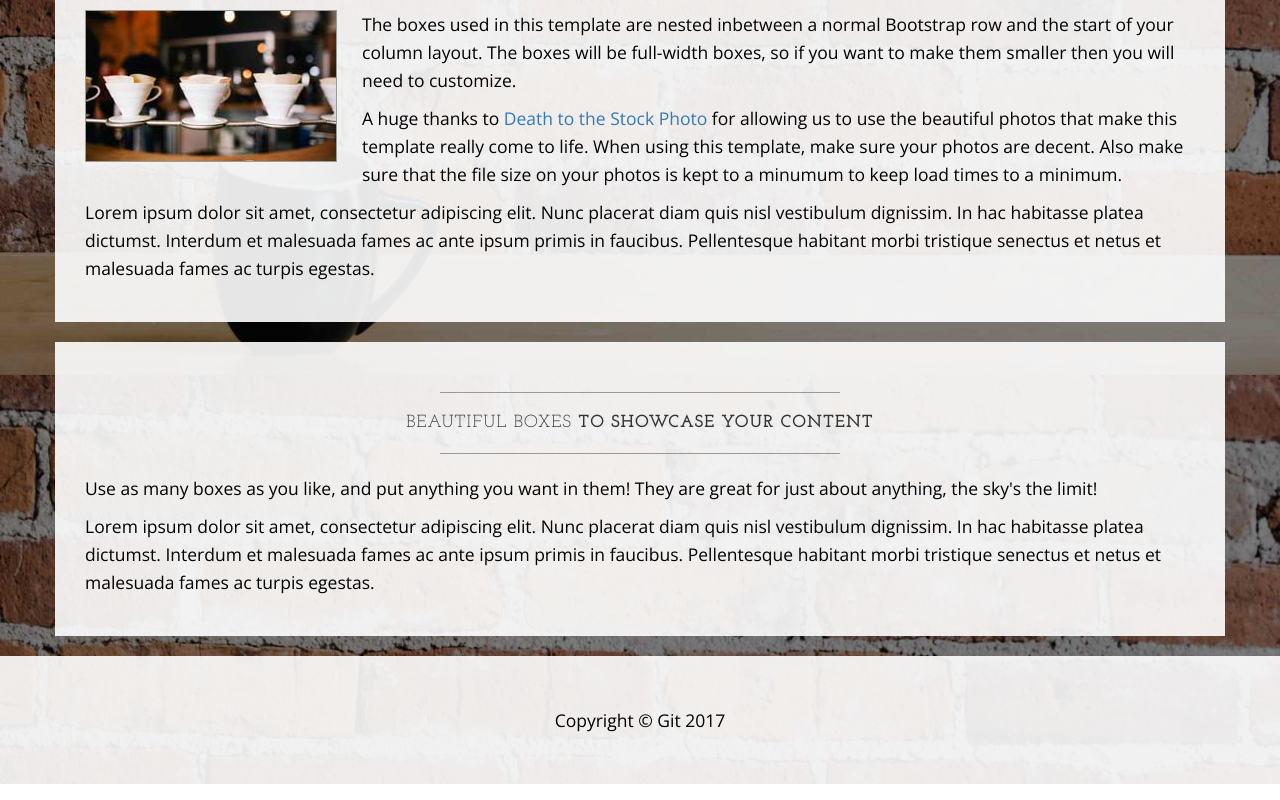
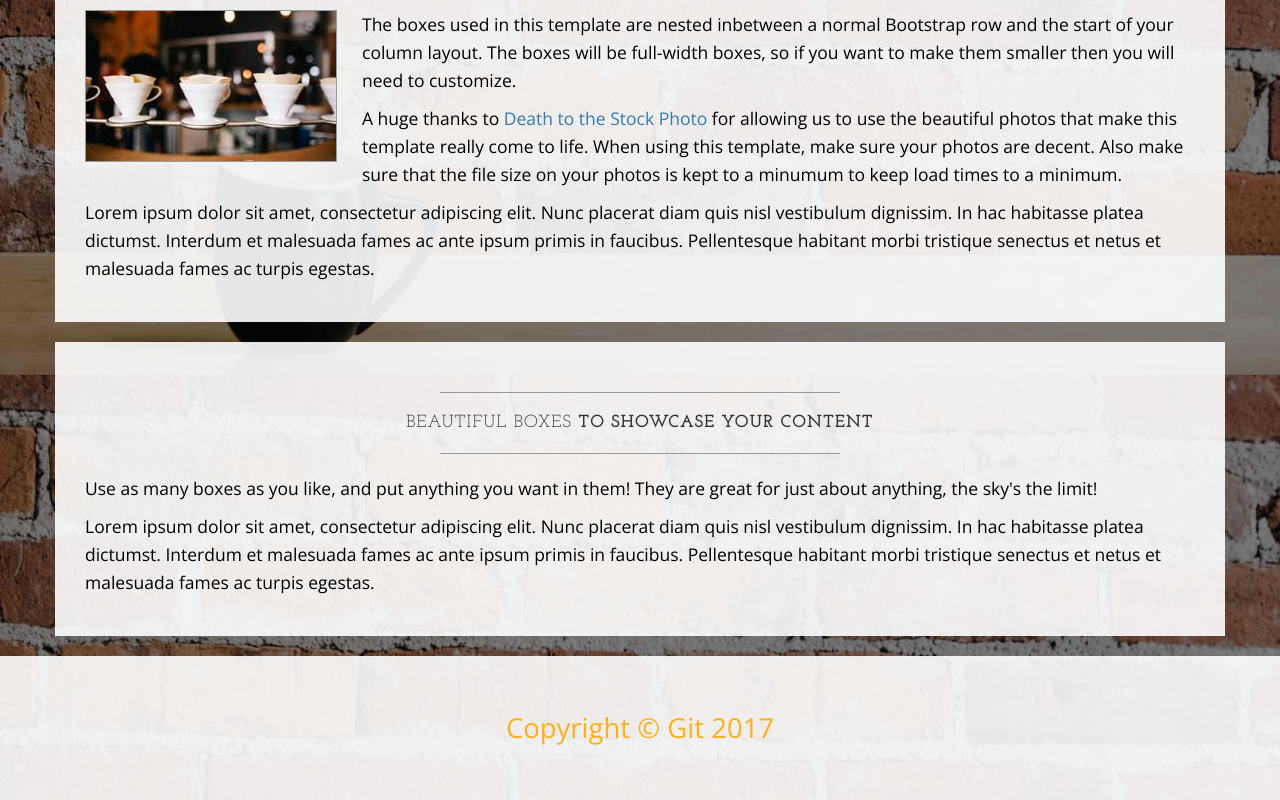
Before and after one commit to OusManDiouf/Learnable-Git-course, a plain HTML site: page index.html in a window 1280 px wide. Shown: the part 1225-2025 px from the top of the page. Drawn offline with nearby package versions, Linux system fonts and the light colour scheme.

Commit message:
Changed footer text color and font size

```diff
--- a/css/business-casual.css
+++ b/css/business-casual.css
@@ -194,3 +194,7 @@ footer p {
 .brand{
     color: #fab11c;
 }
+
+#footertext {
+    font-size: 22px;
+}
--- a/index.html
+++ b/index.html
@@ -156,8 +156,8 @@
     <footer>
         <div class="container">
             <div class="row">
-                <div class="col-lg-12 text-center">
-                    <p>Copyright &copy; Git 2017</p>
+                <div class="col-lg-12 text-center " id="footertext">
+                    <p style = "color : #fab11c;">Copyright &copy; Git 2017</p>
                 </div>
             </div>
         </div>
```
